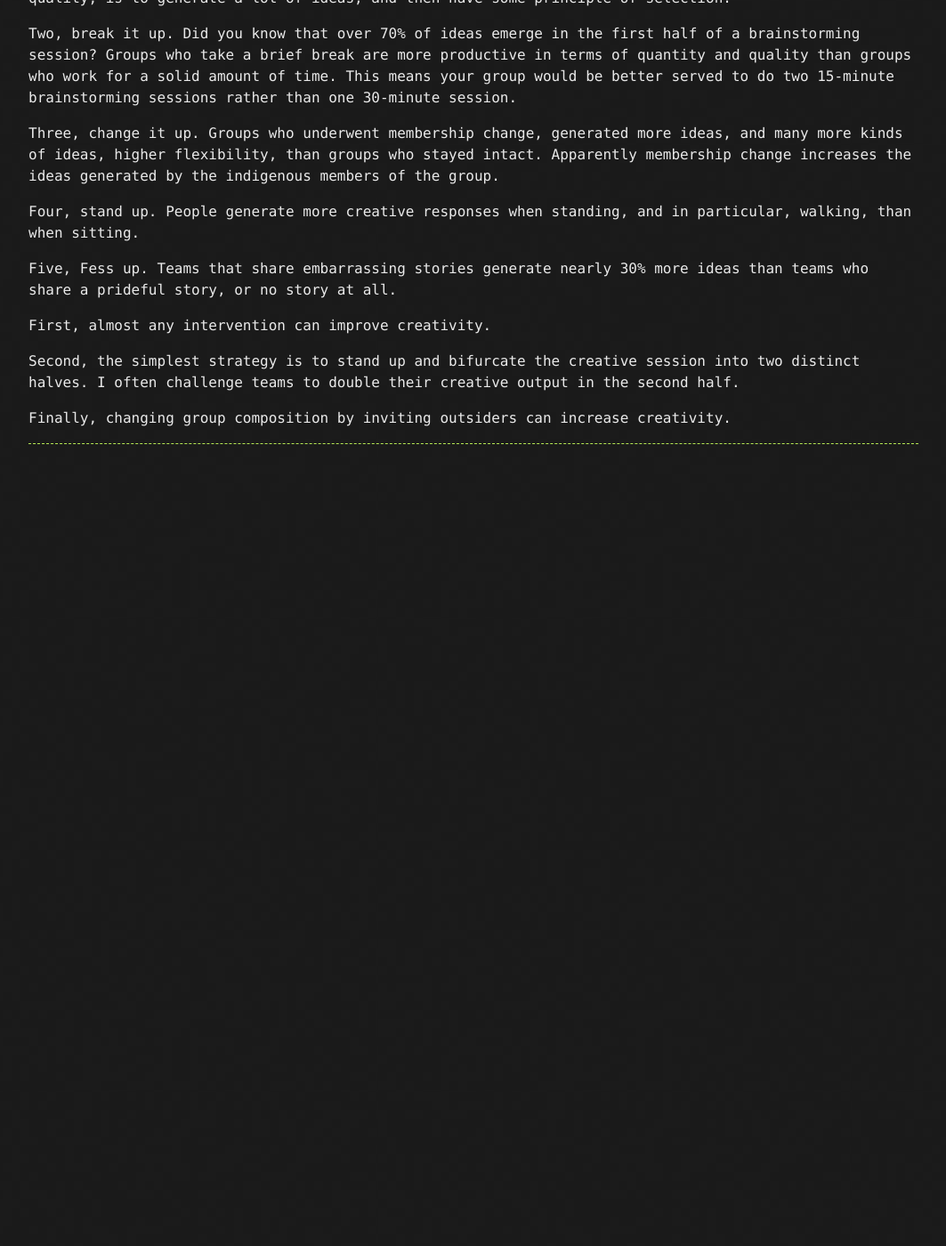
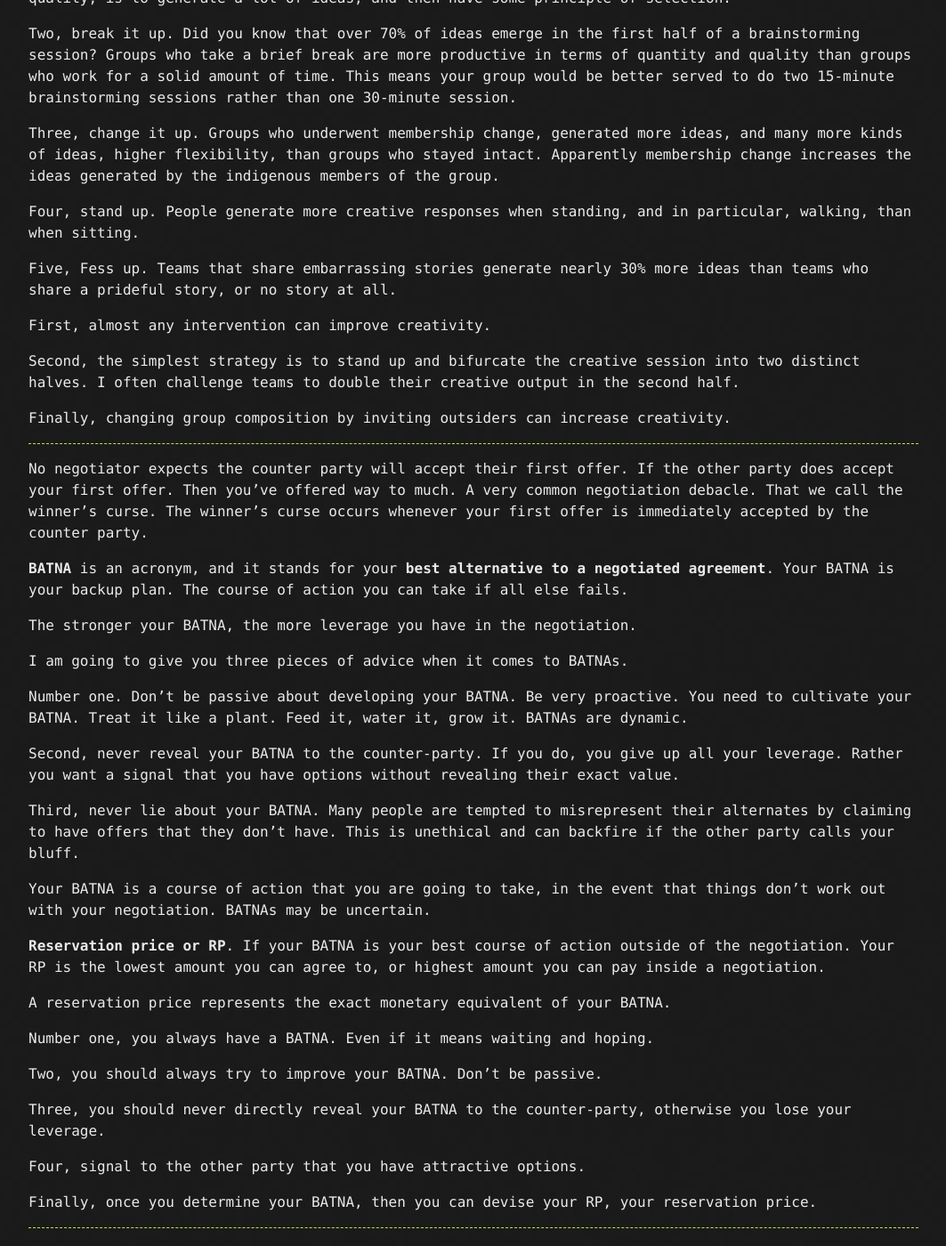
Before and after one commit to goodHunter27/serhatgiydiren.github.io, a Jekyll site: the page built from _posts/2020-01-10-high-performance-collaboration-leadership-teamwork-negotiation.md, in a window 1280 px wide and 1400 px high, scrolled down 17926 px. Shown: the whole window at 89% size, without its empty margins (108-1171 px from the left). Built offline with Jekyll 4.4.1, drawn with Linux system fonts in a browser that asks for light colours; before the commit the page ends 18445 px from its top, so only the background shows below that.

Commit message:
Update 2020-01-10-high-performance-collaboration-leadership-teamwork-negotiation.md

```diff
--- a/_posts/2020-01-10-high-performance-collaboration-leadership-teamwork-negotiation.md
+++ b/_posts/2020-01-10-high-performance-collaboration-leadership-teamwork-negotiation.md
@@ -544,3 +544,35 @@ Second, the simplest strategy is to stand up and bifurcate the creative session
 Finally, changing group composition by inviting outsiders can increase creativity.
 
 ------------------------------
+
+No negotiator expects the counter party will accept their first offer. If the other party does accept your first offer. Then you've offered way to much. A very common negotiation debacle. That we call the winner's curse. The winner's curse occurs whenever your first offer is immediately accepted by the counter party.
+
+**BATNA** is an acronym, and it stands for your **best alternative to a negotiated agreement**. Your BATNA is your backup plan. The course of action you can take if all else fails.
+
+The stronger your BATNA, the more leverage you have in the negotiation.
+
+I am going to give you three pieces of advice when it comes to BATNAs.
+
+Number one. Don't be passive about developing your BATNA. Be very proactive. You need to cultivate your BATNA. Treat it like a plant. Feed it, water it, grow it. BATNAs are dynamic.
+
+Second, never reveal your BATNA to the counter-party. If you do, you give up all your leverage. Rather you want a signal that you have options without revealing their exact value.
+
+Third, never lie about your BATNA. Many people are tempted to misrepresent their alternates by claiming to have offers that they don’t have. This is unethical and can backfire if the other party calls your bluff.
+
+Your BATNA is a course of action that you are going to take, in the event that things don't work out with your negotiation. BATNAs may be uncertain.
+
+**Reservation price or RP**. If your BATNA is your best course of action outside of the negotiation. Your RP is the lowest amount you can agree to, or highest amount you can pay inside a negotiation.
+
+A reservation price represents the exact monetary equivalent of your BATNA.
+
+Number one, you always have a BATNA. Even if it means waiting and hoping.
+
+Two, you should always try to improve your BATNA. Don't be passive.
+
+Three, you should never directly reveal your BATNA to the counter-party, otherwise you lose your leverage.
+
+Four, signal to the other party that you have attractive options.
+
+Finally, once you determine your BATNA, then you can devise your RP, your reservation price.
+
+------------------------------
```
